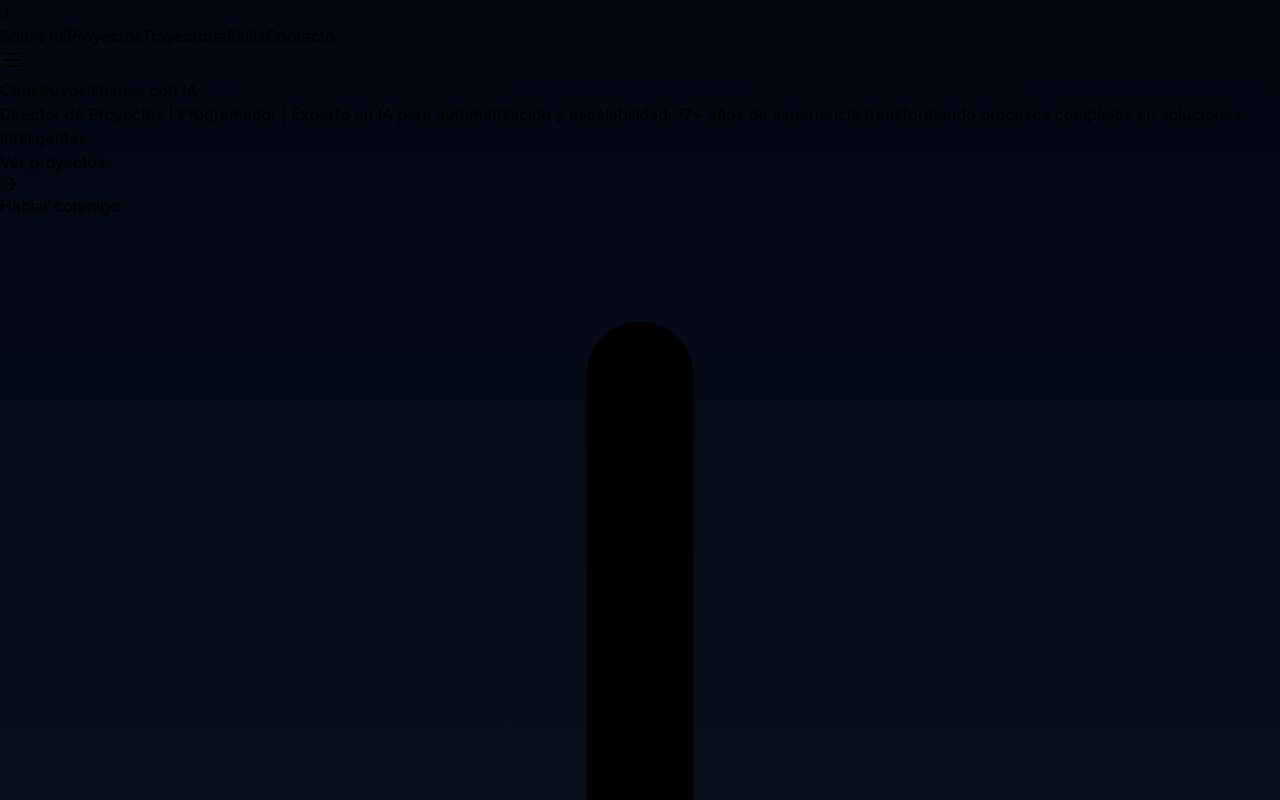
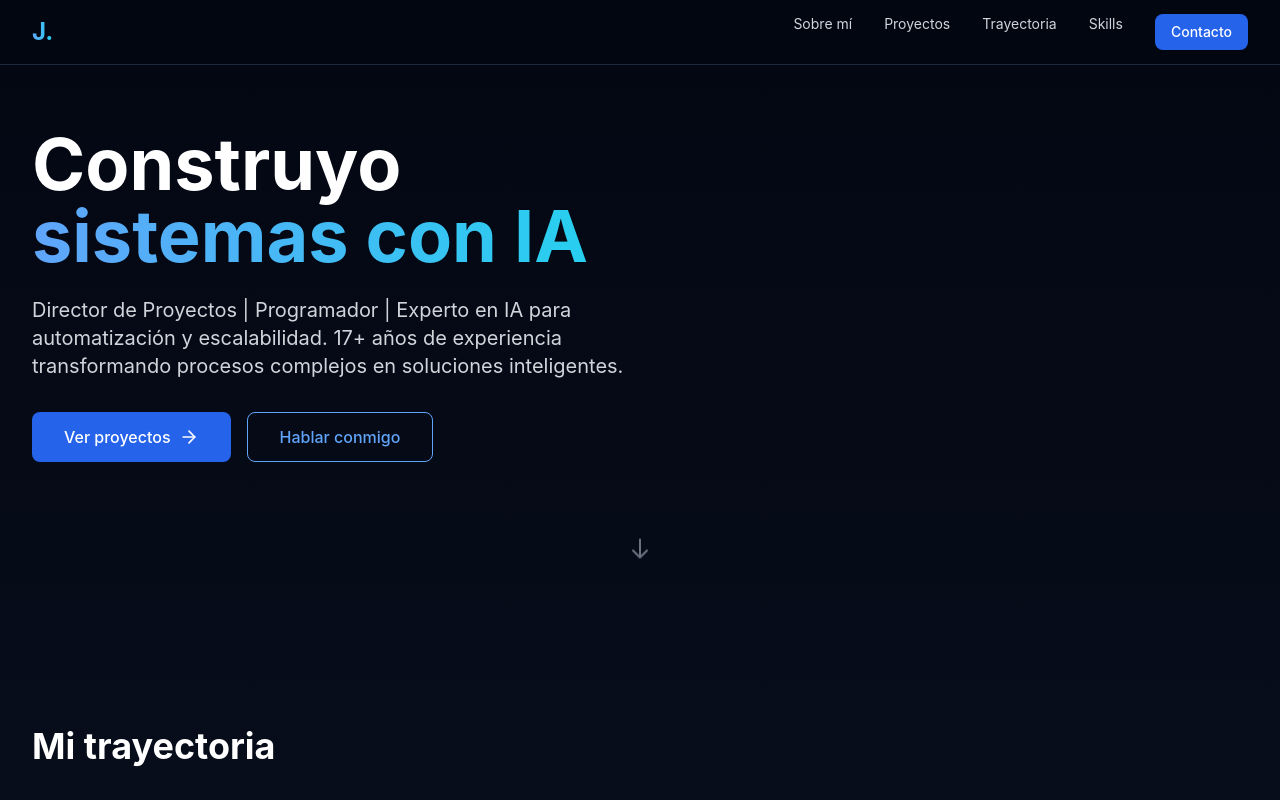
Before and after one commit to jtellearroyo/joseba-portfolio, a Next.js app: page / in a window 1280 px wide. Shown: the top 800 px of the page. Built offline with nearby package versions, Linux system fonts and the light colour scheme.

Commit message:
Create tailwind.config.js

```diff
--- /dev/null
+++ b/tailwind.config.js
@@ -0,0 +1,21 @@
+/** @type {import('tailwindcss').Config} */
+module.exports = {
+  content: [
+    './pages/**/*.{js,ts,jsx,tsx}',
+    './components/**/*.{js,ts,jsx,tsx}',
+    './app/**/*.{js,ts,jsx,tsx}',
+  ],
+  theme: {
+    extend: {
+      colors: {
+        slate: {
+          950: '#030712',
+          900: '#0f172a',
+          800: '#1e293b',
+          700: '#334155',
+        }
+      }
+    },
+  },
+  plugins: [],
+}
```
